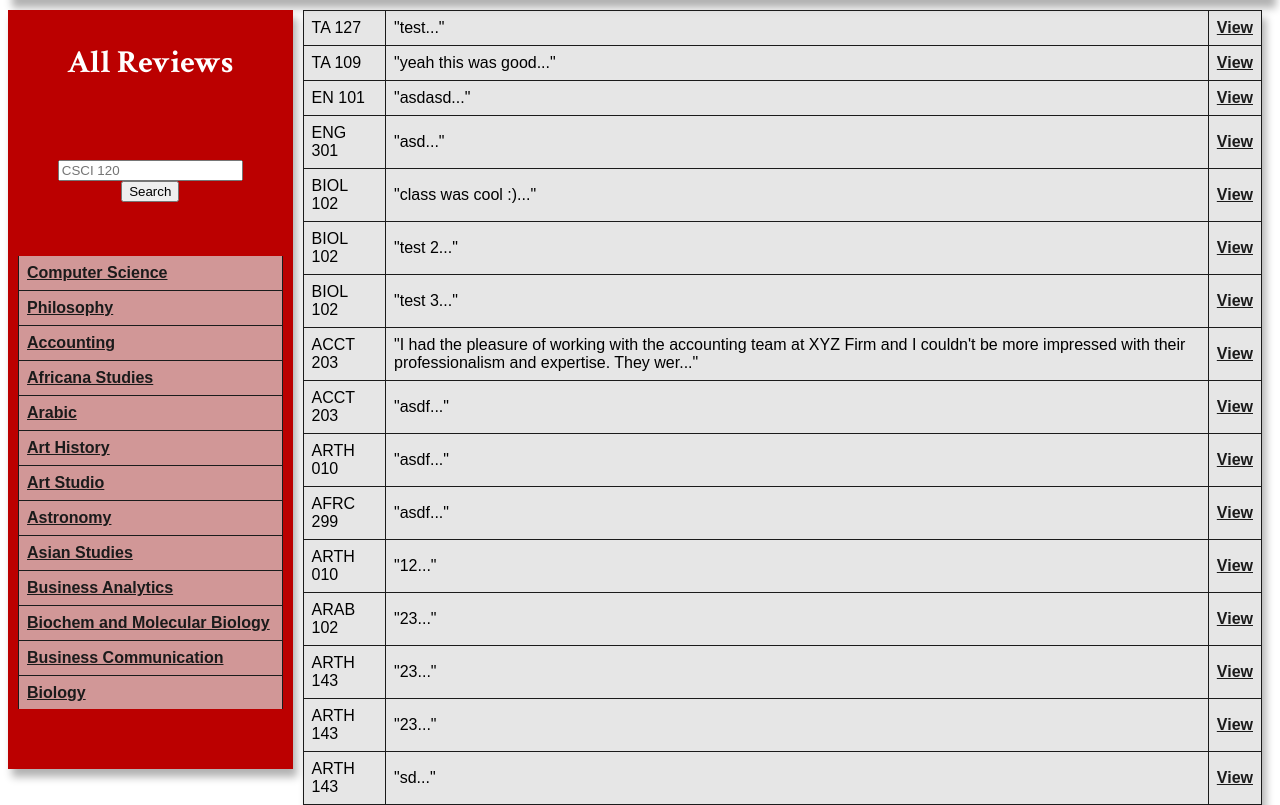
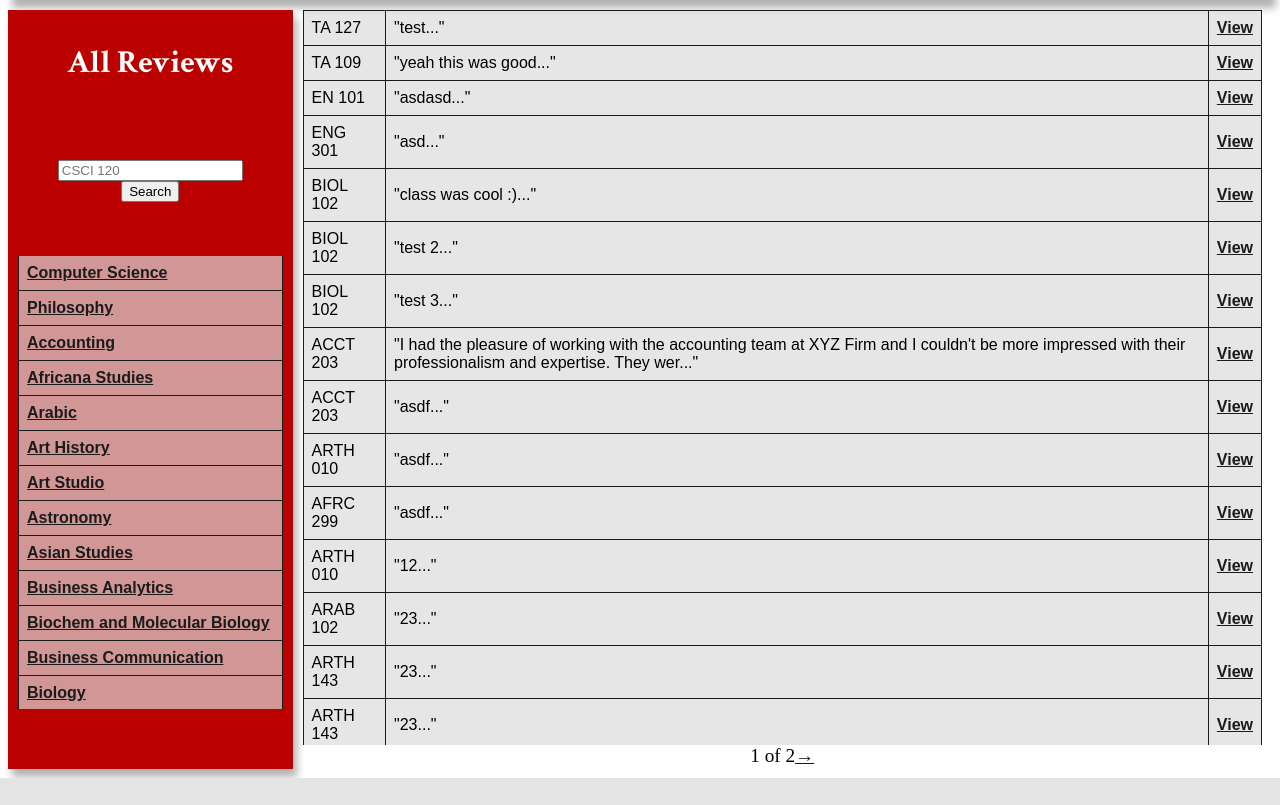
Before and after one commit to Levrk/CUcourses, a Django app: page / in a window 1280 px wide. Shown: the part 76-881 px from the top of the page. After the commit the page ends 854 px from the top, so only its background shows below. Run offline with Django 4.2, Linux system fonts and the light colour scheme; data comes from the database, SQL or seed files in the repository; both versions use the stored data as it was after the commit; some web fonts are replaced.

Commit message:
added pagination

```diff
--- a/reviews/static/allStyles.css
+++ b/reviews/static/allStyles.css
@@ -50,7 +50,11 @@ table {
 
 /* User defined classes */
 
-
+.pagination{
+    display: flex;
+    justify-content: center;
+    font-size: larger;
+}
 
 .box {
     width: auto;
@@ -106,7 +110,10 @@ table {
 
 }
 
-
+.reviewTableContainer{
+    max-height: 86vh;
+    overflow-y: scroll;
+}
 /* Styling for sidebar menu */
 .deptTableContainer {
     height: 12cm;
--- a/reviews/templates/reviews/allReviews.html
+++ b/reviews/templates/reviews/allReviews.html
@@ -45,7 +45,8 @@
 
     <!-- End of sidebar, beginning of main page content-->
     <div class="content">
-        <table>
+        <div class="reviewTableContainer">
+        <table class="reviewTable">
             <tr>
             </tr>
             {% for review in reviews%}
@@ -58,7 +59,21 @@
                 <h3> No Reviews :(</h3>
             {% endfor %}
             </table>
+        </div>
+                <div class="pagination">
+                    {% if page_obj.has_previous %}
+                        <a href="/?page={{ page_obj.previous_page_number }}">&larr;</a>
+                    {% endif %}
+
+                        {{ page_obj.number }} of {{ page_obj.paginator.num_pages }}
+
+                    {% if page_obj.has_next %}
+                        <a href="/?page={{ page_obj.next_page_number }}">&rarr;</a>
+                    {% endif %}
+                </div>
     </div>
-  </div>
+</div>
+</div>
+
 
 </html>
--- a/reviews/views.py
+++ b/reviews/views.py
@@ -4,6 +4,8 @@ from django.views.generic.list import ListView
 from django.views.generic.detail import DetailView
 from django.views.generic.edit import CreateView, FormView
 from django.urls import reverse_lazy
+from django.core.paginator import Paginator
+
 from .models import review, course, department
 
 """Import for log in page"""
@@ -62,6 +64,7 @@ class allReviews(ListView):
     model = review
     context_object_name = "reviews"
     template_name = "reviews/allReviews.html"
+    paginate_by = 15
 
     def get_context_data(self, **kwargs):
         context = super().get_context_data(**kwargs)
@@ -88,11 +91,13 @@ class searchReviews(ListView):
     model = review
     context_object_name = "reviews"
     template_name = "reviews/searchReviews.html"
+    paginate_by = 15
 
     def get_context_data(self, *args, **kwargs):
         # getting context variables so search terms can be referenced in searchReviews template
         context = super().get_context_data(*args, **kwargs)
         context['course_code'] = self.request.GET.get('course_code').upper()
+        context['depts'] = department.objects.all()
         return context
 
     def get_queryset(self):
```
Also changed, not shown: db.sqlite3.
